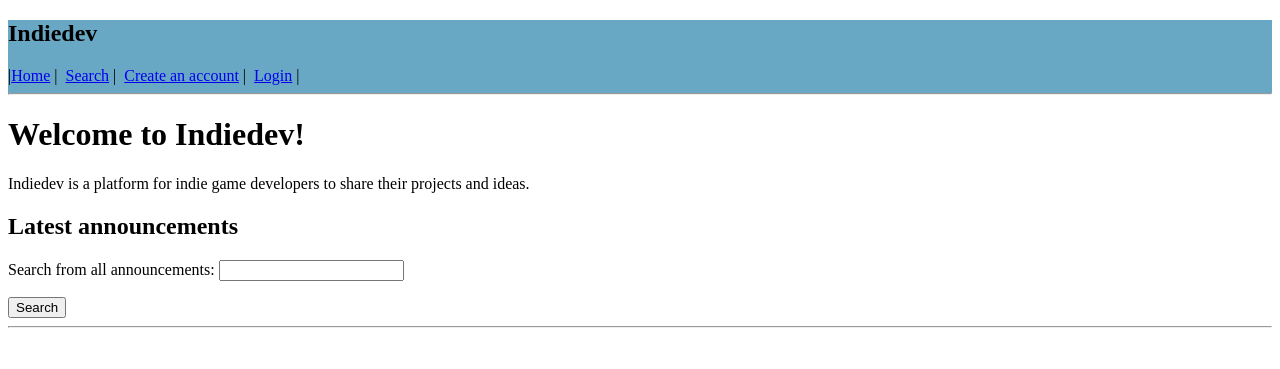
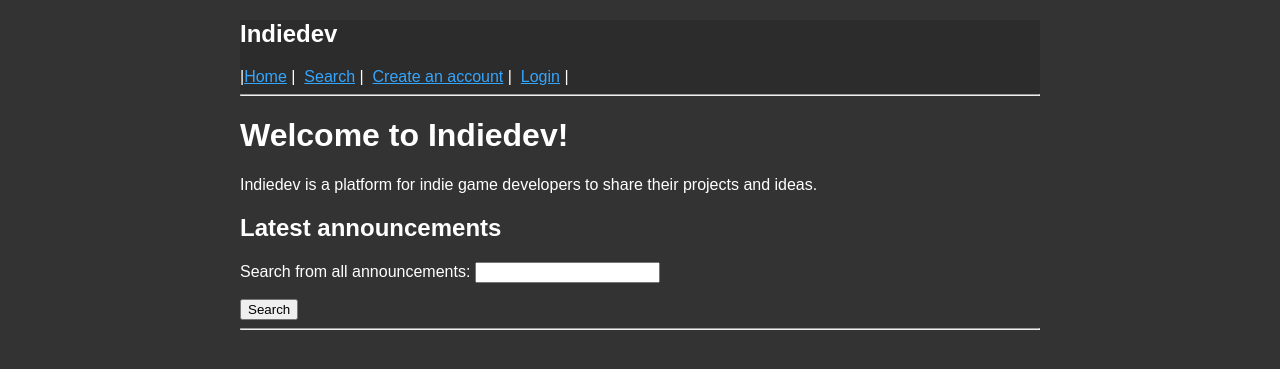
Before and after one commit to ogsavimaja/Indiedev-platform2, a Flask app: page / in a window 1280 px wide. Shown: the top 369 px of the page. Run offline with Flask 3, Linux system fonts and the light colour scheme; data that the repository does not hold is empty.

Commit message:
Use CSS
-Change header element to a div in .html files
-Change background, text, header, link and link hover colors on .html files

```diff
--- /dev/null
+++ b/static/main.css
@@ -0,0 +1,20 @@
+body {
+  margin: auto;
+  max-width: 50em;
+  font-family: sans-serif;
+  color: white;
+  background-color: rgb(51, 51, 51);
+}
+
+.header {
+  background-color: rgb(44, 44, 44);
+  color: white;
+}
+
+.link {
+  color: rgb(52, 166, 255);
+}
+
+.link:hover {
+  color: rgb(190, 110, 255);
+}
--- a/templates/layout.html
+++ b/templates/layout.html
@@ -3,29 +3,29 @@
 
 <head>
   <title>{% block title %}{% endblock %}</title>
+  <link rel="stylesheet" href="/static/main.css">
 </head>
 
 <body>
-  <header style="background-color: rgb(104, 168, 197)">
+  <div class="header">
     <h2>Indiedev</h2>
     {% if session.username %}
     <p>
       <b>You are logged in as {{ session.username }}.</b>
     </p>
     {% endif %}
-    |<a href="/">Home</a>&nbsp|&nbsp
-    <a href="/search">Search</a>&nbsp|&nbsp
+    |<a class="link" href="/">Home</a>&nbsp|&nbsp
+    <a class="link" href="/search">Search</a>&nbsp|&nbsp
     {% if session.user_id %}
-    <a href="/new_announcement">Create a new post</a>&nbsp|&nbsp
-    <a href="/user/{{ session.user_id }}">Your user page</a>&nbsp|&nbsp
-    <a href="/logout">Log out</a>&nbsp|
+    <a class="link" href="/new_announcement">Create a new post</a>&nbsp|&nbsp
+    <a class="link" href="/user/{{ session.user_id }}">Your user page</a>&nbsp|&nbsp
+    <a class="link" href="/logout">Log out</a>&nbsp|
     {% else %}
-    <a href="/register">Create an account</a>&nbsp|&nbsp
-    <a href="/login">Login</a>&nbsp|
+    <a class="link" href="/register">Create an account</a>&nbsp|&nbsp
+    <a class="link" href="/login">Login</a>&nbsp|
     {% endif %}
     <hr />
-  </header>
-
+  </div>
   {% block content %}{% endblock %}
 </body>
 
```
